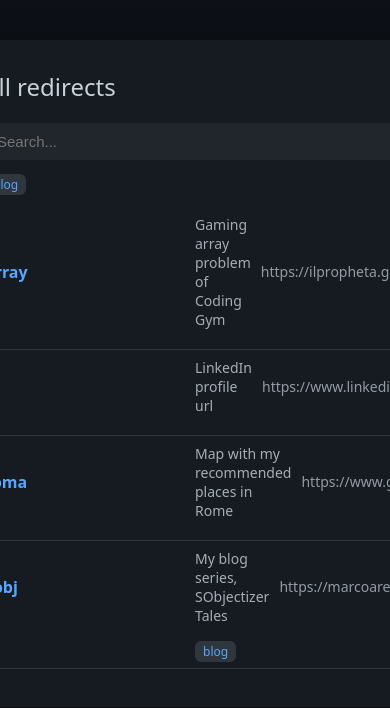
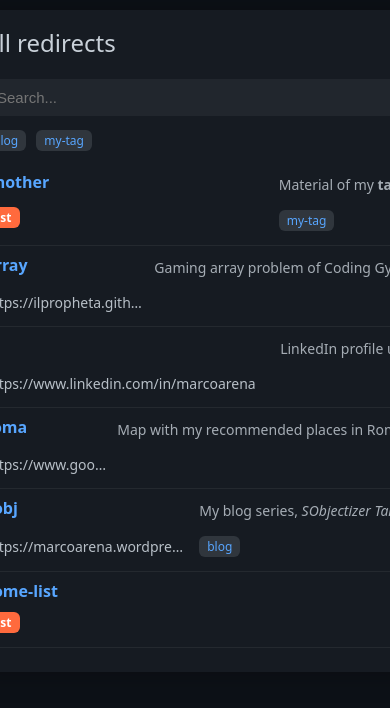
Before and after one commit to ilpropheta/lao, a Jekyll site: the page built from all.html, in a window 390 px wide. Shown: the top 708 px of the page. Built offline with Jekyll 4.4.1, drawn with Linux system fonts in a browser that asks for light colours.

Commit message:
improved (just a bit) the responsiveness of /all page

```diff
--- /dev/null
+++ b/_redirects/another.md
@@ -0,0 +1,6 @@
+---
+layout: list
+redirects: [array, roma, some-list, sobj]
+description: Material of my **talk**
+tags: [my-tag]
+---
--- a/all.html
+++ b/all.html
@@ -7,6 +7,7 @@ title: all redirects
 <html>
 <head>
 <meta charset="utf-8" />
+<meta name="viewport" content="width=device-width, initial-scale=1">
 <title>lao | all redirects</title>
 {% include head.html %}
 <style>
@@ -147,6 +148,27 @@ li > .list-tag {
 
 .tag:hover { background: #1f6feb; color: white; }
 .tag.active { background: var(--accent); color: var(--card); }
+
+@media (max-width: 600px) {
+  body { padding: 10px; }
+
+  .card {
+	padding: 16px;
+  }
+
+  li {
+    grid-template-columns: 1fr;
+    padding-bottom: 14px;
+    border-bottom: 1px solid #24292f;
+  }
+
+  .url {
+    margin-top: 6px;
+    opacity: 0.9;
+  }
+
+  .description { margin-top: 4px; }
+}
 </style>
 </head>
 <body>
```
Also changed, not shown: _redirects/sobj.md (+1 -1 lines), _redirects/some-list.md (added, +4 -0 lines).
